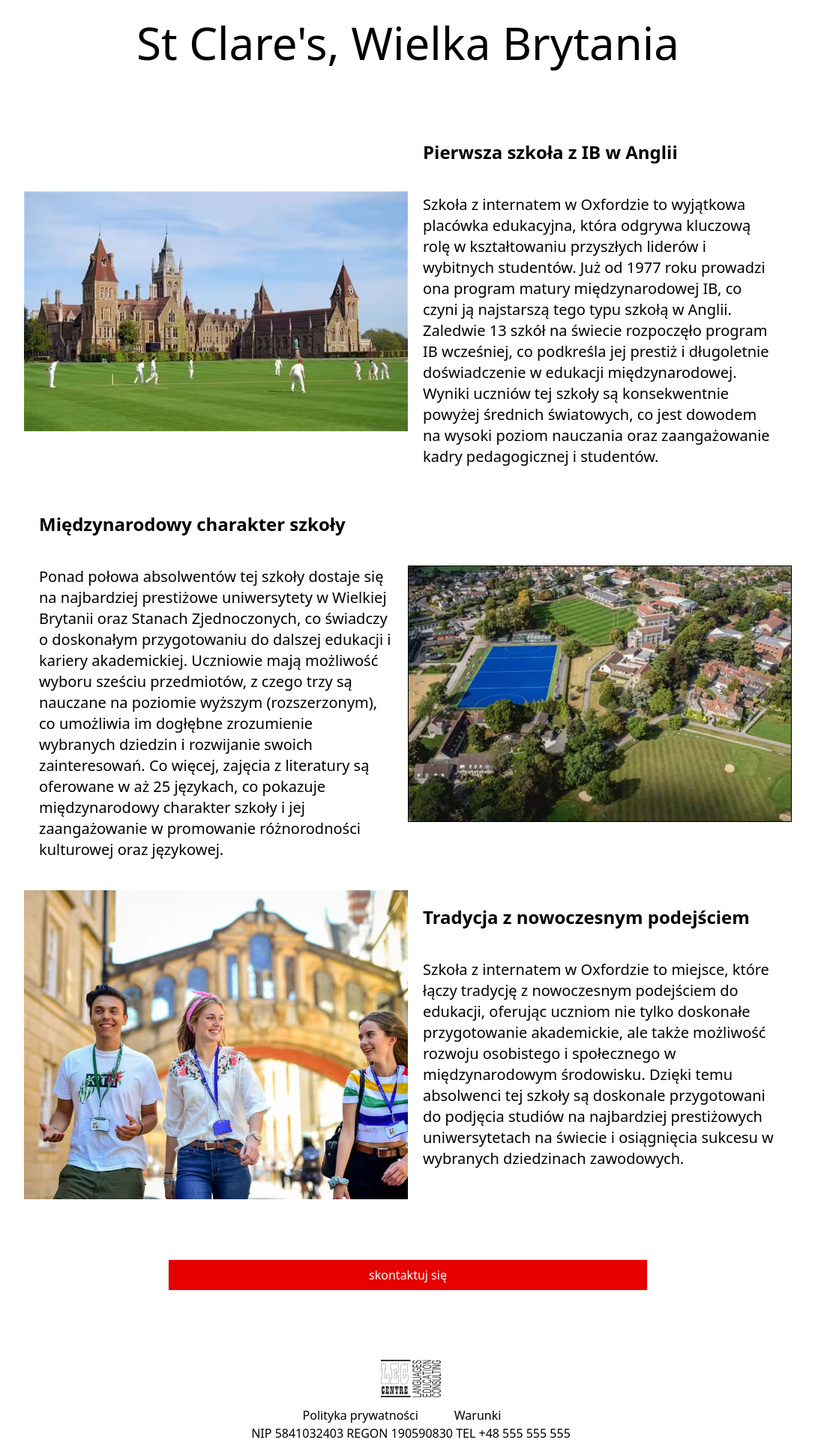
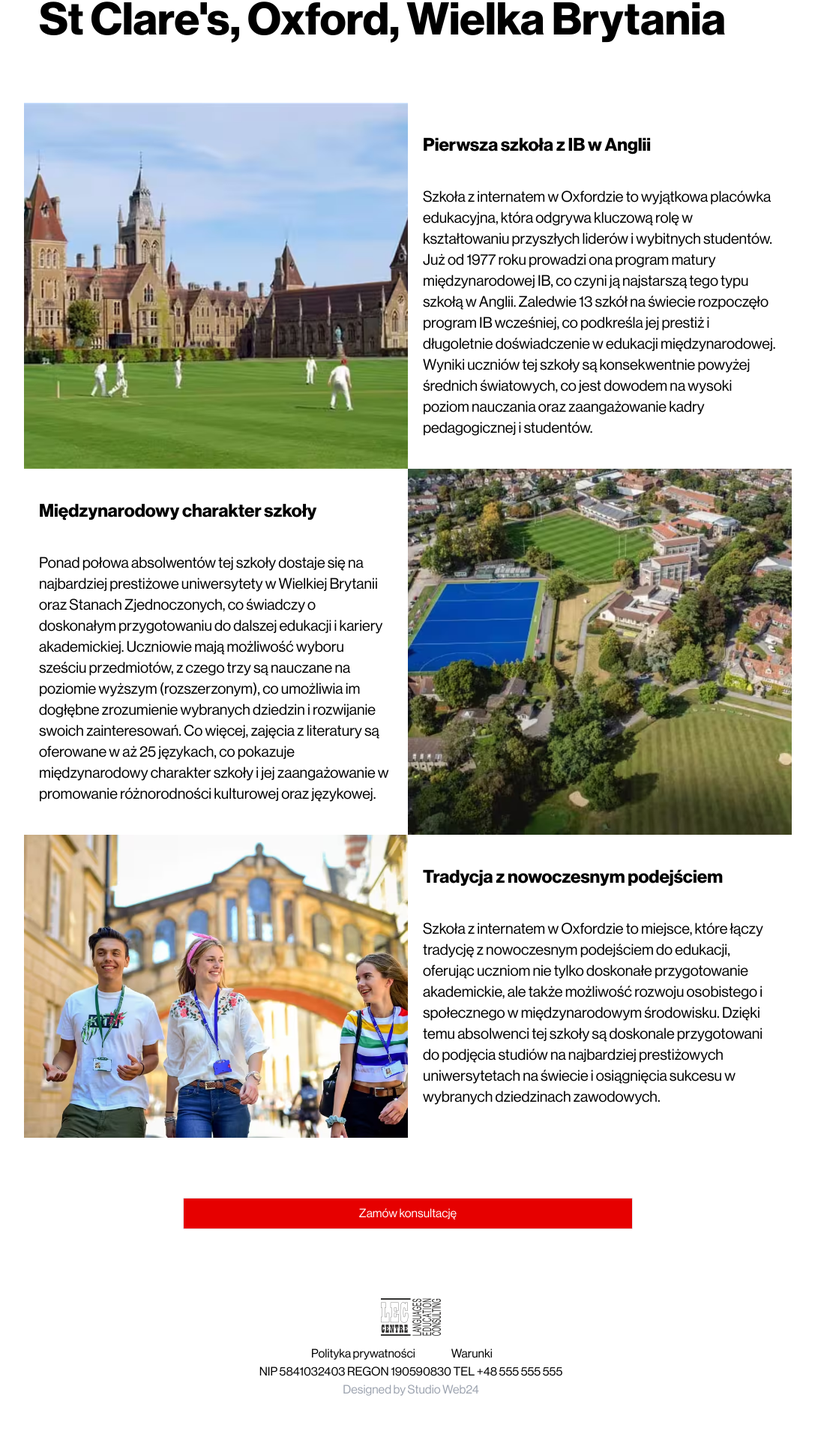
Before and after one commit to mike-walpole/lec, a SvelteKit app: page / in a window 1280 px wide. Shown: the part 271-2191 px from the top of the page at 75% size, without its empty margins (96-1183 px from the left). Built offline with nearby package versions, Linux system fonts and the light colour scheme.

Commit message:
image stretch and new font

```diff
--- a/src/app.css
+++ b/src/app.css
@@ -1,3 +1,16 @@
 @tailwind base;
 @tailwind components;
 @tailwind utilities;
+
+@font-face {
+    font-family: "Haas";
+    src: url("/NeueHaasDisplay-Roman.woff") format("woff");
+    font-weight: normal;
+}
+
+@font-face {
+    font-family: "Haas";
+    src: url("/NeueHaasDisplay-Bold.woff") format("woff");
+    font-weight: bold;
+
+}
--- a/src/lib/footer.svelte
+++ b/src/lib/footer.svelte
@@ -2,7 +2,7 @@
 	export let companyName = 'Studio Web24';
 </script>
 
-<footer class="ml-2 mt-20 mb-10 flex content-center">
+<footer class="ml-2 mt-20 mb-10 flex content-center font-haas">
 	<div class="mx-auto">
 		<div class="w-20 md:w-20 my-3 mx-auto">
 			<img src="/leclogo.png" alt="Logo" />
--- a/src/lib/navbar.svelte
+++ b/src/lib/navbar.svelte
@@ -7,10 +7,10 @@
 </script>
 
 <div>
-	<div class="font-body text-md">
+	<div class="font-haas text-md">
 		<nav class="container px-6 py-8 mx-auto md:flex md:justify-between md:items-center">
 			<div class="flex items-center justify-between">
-				<a class=" w-16 md:w-36 font-bold" href="/">
+				<a class=" w-16 md:w-24 font-bold" href="/">
 					<img src="/leclogo.png" alt="logo" />
 				</a>
 				<!-- Mobile menu button -->
--- a/src/routes/+page.svelte
+++ b/src/routes/+page.svelte
@@ -7,15 +7,15 @@
 
 <div class="flex flex-col max-w-5xl mx-auto mb-20">
 	<img src="Stclareslogo.png" class="w-48 mx-auto" alt="logo" />
-	<h1 class="mx-auto text-6xl">St Clare's, Wielka Brytania</h1>
+	<h1 class="mx-auto text-6xl font-bold font-haas ml-5">St Clare's, Oxford, Wielka Brytania</h1>
 </div>
 
-<div class="grid md:grid-cols-2 gap-0 md:items-center max-w-5xl mx-auto">
-	<div class="">
+<div class="grid md:grid-cols-2 gap-0 md:items-center auto-rows-auto max-w-5xl mx-auto font-haas">
+	<div class=" self-stretch">
 		<img src="/one.avif" alt="hero" class="w-full h-full object-cover" />
 	</div>
-	<div class="mx-5">
-		<h2 class="text-2xl font-bold font-body mb-10 pt-5">Pierwsza szkoła z IB w Anglii</h2>
+	<div class="mx-5 self-stretch">
+		<h2 class="text-2xl font-bold font-body mb-10 pt-10">Pierwsza szkoła z IB w Anglii</h2>
 		<p class="text-xl font-body mb-10">
 			Szkoła z internatem w Oxfordzie to wyjątkowa placówka edukacyjna, która odgrywa kluczową rolę
 			w kształtowaniu przyszłych liderów i wybitnych studentów. Już od 1977 roku prowadzi ona
@@ -28,12 +28,12 @@
 	</div>
 </div>
 
-<div class="grid md:grid-cols-2 gap-0 md:items-center max-w-5xl mx-auto">
-	<div class="md:order-2 border border-black">
-		<img src="/three.avif" alt="hero" class="w-full object-cover" />
+<div class="grid md:grid-cols-2 gap-0 md:items-center auto-rows-auto max-w-5xl mx-auto font-haas">
+	<div class="md:order-2 self-stretch">
+		<img src="/three.avif" alt="hero" class="w-full h-full object-cover" />
 	</div>
-	<div class="md:order-1 mx-5">
-		<h2 class="text-2xl font-bold font-body mb-10 pt-5">Międzynarodowy charakter szkoły</h2>
+	<div class="md:order-1 mx-5 self-stretch">
+		<h2 class="text-2xl font-bold font-body mb-10 pt-10">Międzynarodowy charakter szkoły</h2>
 		<p class="text-xl font-body mb-10">
 			Ponad połowa absolwentów tej szkoły dostaje się na najbardziej prestiżowe uniwersytety w
 			Wielkiej Brytanii oraz Stanach Zjednoczonych, co świadczy o doskonałym przygotowaniu do
@@ -46,12 +46,12 @@
 	</div>
 </div>
 
-<div class="grid md:grid-cols-2 gap-0 max-w-5xl mx-auto">
-	<div class="">
+<div class="grid md:grid-cols-2 gap-0 max-w-5xl mx-auto auto-rows-auto font-haas">
+	<div class="self-stretch">
 		<img src="/St-Clares-1.avif" alt="hero" class="w-full h-full object-cover" />
 	</div>
-	<div class="mx-5">
-		<h2 class="text-2xl font-bold font-body mb-10 pt-5">Tradycja z nowoczesnym podejściem</h2>
+	<div class="mx-5 self-stretch">
+		<h2 class="text-2xl font-bold font-body mb-10 pt-10">Tradycja z nowoczesnym podejściem</h2>
 		<p class="text-xl font-body mb-10">
 			Szkoła z internatem w Oxfordzie to miejsce, które łączy tradycję z nowoczesnym podejściem do
 			edukacji, oferując uczniom nie tylko doskonałe przygotowanie akademickie, ale także możliwość
@@ -62,10 +62,10 @@
 	</div>
 </div>
 
-<div class="flex mx-auto w-[50vw]">
+<div class="flex mx-auto w-full md:w-[50vw] font-haas">
 	<button
-		class=" border hover:border-black py-2 px-4 bg-[#e60000] text-white hover:bg-white hover:text-black mx-auto w-full mt-20"
-		>skontaktuj się</button
+		class=" border hover:border-black py-2 px-4 bg-[#e60000] text-white hover:bg-white hover:text-black mx-5 w-full mt-20"
+		>Zamów konsultację</button
 	>
 </div>
 
--- /dev/null
+++ b/src/routes/try/+page.svelte
@@ -0,0 +1,17 @@
+<div class="grid md:grid-cols-2 gap-0 md:items-center auto-rows-auto max-w-5xl mx-auto font-haas">
+	<div class="border border-black self-stretch">
+		<img src="/one.avif" alt="hero" class="w-full h-full object-cover" />
+	</div>
+	<div class="mx-5 border border-black self-stretch">
+		<h2 class="text-2xl font-bold font-body mb-10 pt-5">Pierwsza szkoła z IB w Anglii</h2>
+		<p class="text-xl font-body mb-10">
+			Szkoła z internatem w Oxfordzie to wyjątkowa placówka edukacyjna, która odgrywa kluczową rolę
+			w kształtowaniu przyszłych liderów i wybitnych studentów. Już od 1977 roku prowadzi ona
+			program matury międzynarodowej IB, co czyni ją najstarszą tego typu szkołą w Anglii. Zaledwie
+			13 szkół na świecie rozpoczęło program IB wcześniej, co podkreśla jej prestiż i długoletnie
+			doświadczenie w edukacji międzynarodowej. Wyniki uczniów tej szkoły są konsekwentnie powyżej
+			średnich światowych, co jest dowodem na wysoki poziom nauczania oraz zaangażowanie kadry
+			pedagogicznej i studentów.
+		</p>
+	</div>
+</div>
--- a/tailwind.config.js
+++ b/tailwind.config.js
@@ -2,7 +2,14 @@
 export default {
 	content: ['./src/**/*.{html,js,svelte,ts}'],
 	theme: {
-		extend: {}
+		extend: {
+			fontFamily: {
+				haas: ['Haas', 'sans-serif'],
+				display: ['ABChanel', 'sans-serif'],
+				display2: ['Playfair', 'sans-serif'],
+				sadiq: ['Sadiq', 'sans-serif']
+			}
+		}
 	},
 	plugins: []
 };
```
Also changed, not shown: static/NeueHaasDisplay-Bold.woff (added), static/NeueHaasDisplay-Roman.woff (added).
